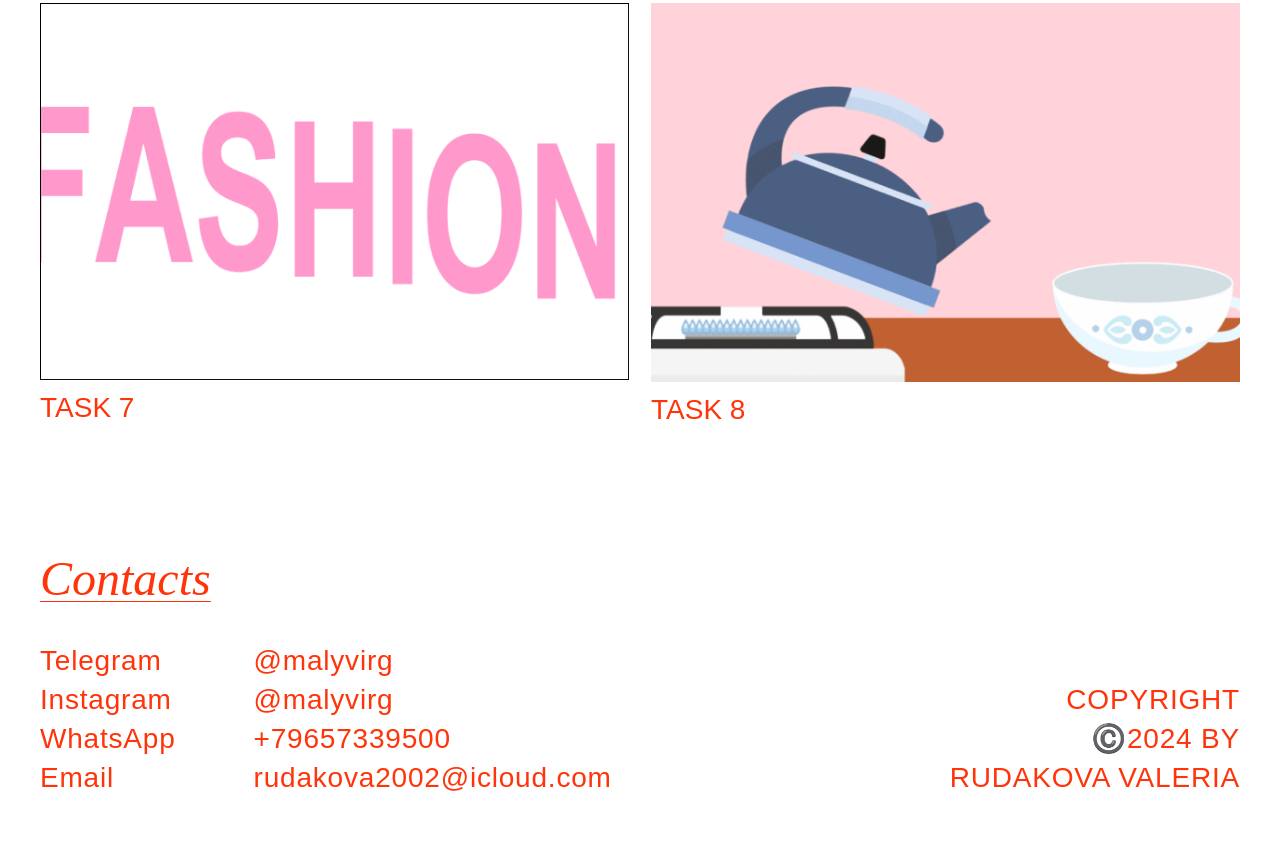
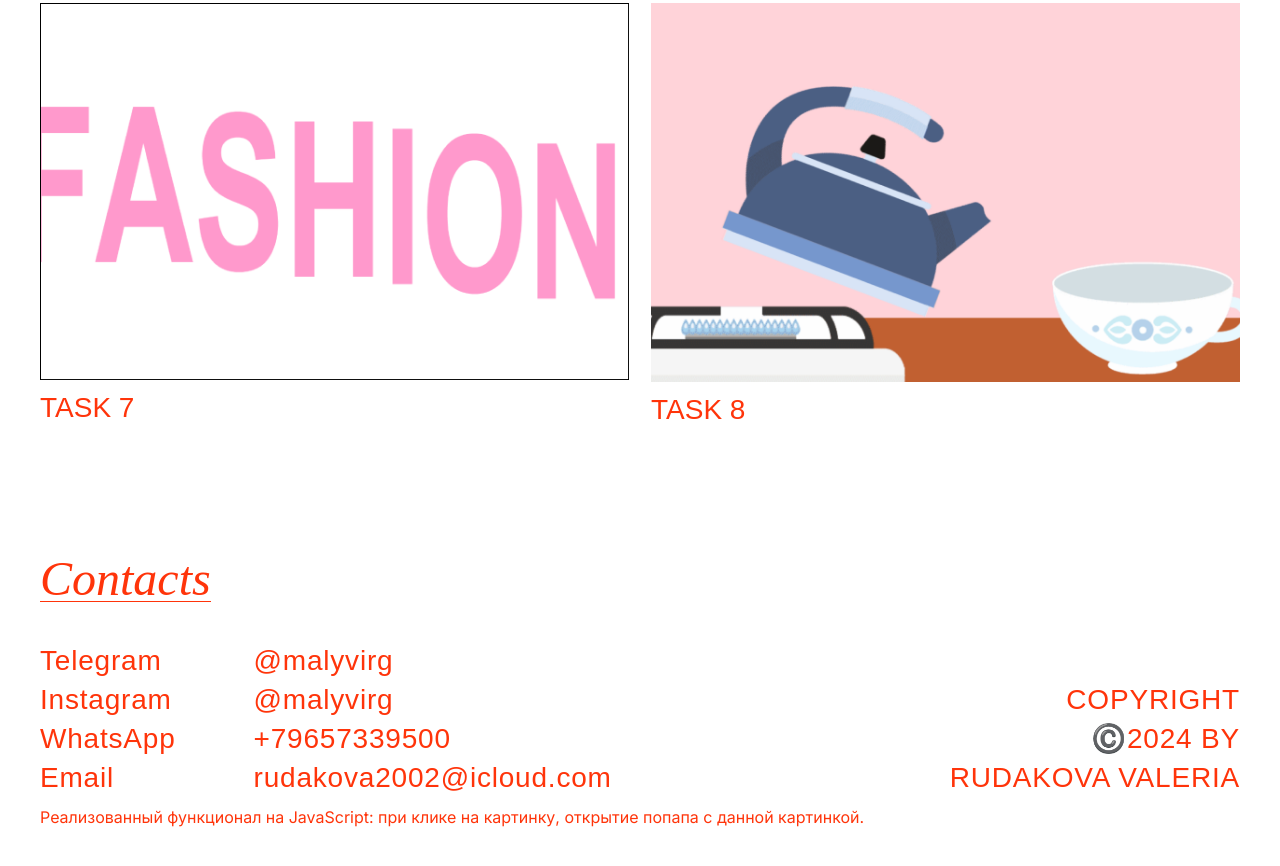
Before and after one commit to valery797/portfolio-homework, a plain HTML site: page index.html in a window 1280 px wide. Shown: the part 2887-3753 px from the top of the page. Drawn offline with Linux system fonts and the light colour scheme; a web font is replaced by a local one.

Commit message:
update css/index.css and index.html

```diff
--- a/css/index.css
+++ b/css/index.css
@@ -417,6 +417,10 @@ button {
   letter-spacing: 0.05rem;
   text-transform: uppercase;
 }
+.functional {
+  color: #ff340a;
+  margin: 10px 0;
+}
 .task {
   width: 100%;
 }
--- a/index.html
+++ b/index.html
@@ -332,6 +332,10 @@
                 <p class="footer__copyright-title">RUDAKOVA VALERIA</p>
               </div>
             </div>
+            <p class="functional">
+              Реализованный функционал на JavaScript: при клике на картинку,
+              открытие попапа с данной картинкой.
+            </p>
           </div>
         </div>
       </footer>
```
